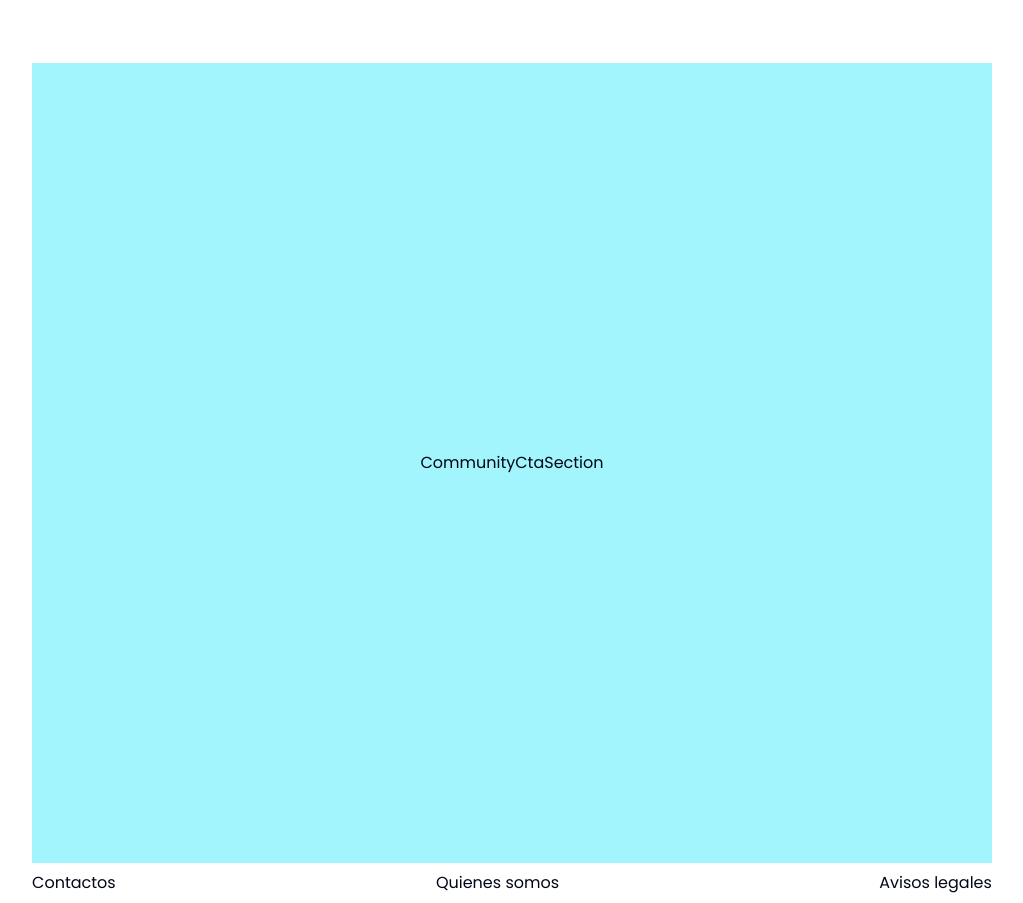
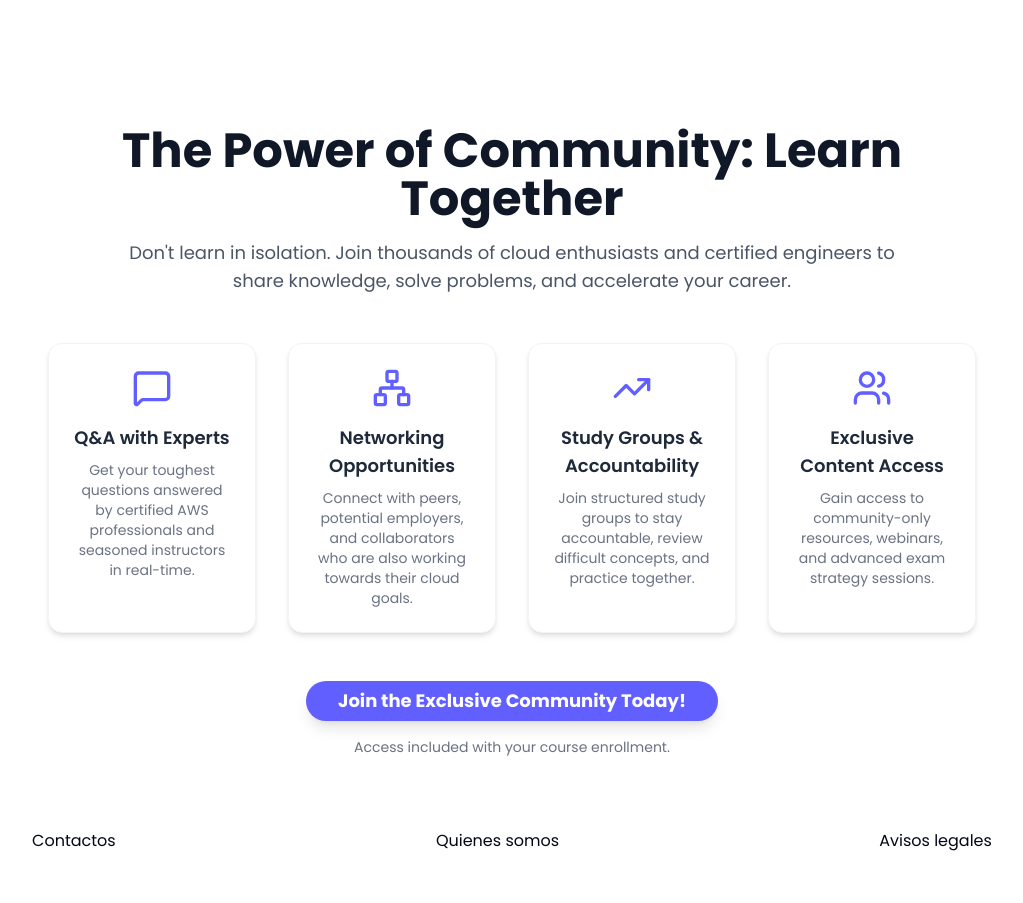
Before and after one commit to rodrigopinto30/aws-certificated-nxt, a Next.js app: page / in a window 1280 px wide. Shown: the part 2980-3883 px from the top of the page, without its empty margins (128-1151 px from the left). After the commit the page ends 3841 px from the top, so only its background shows below. Built offline with nearby package versions, Linux system fonts and the light colour scheme.

Commit message:
feat:add community section elements and data

```diff
--- a/src/components/communityCtaSection/CommunityCtaSection.tsx
+++ b/src/components/communityCtaSection/CommunityCtaSection.tsx
@@ -1,11 +1,76 @@
-import React from "react";
+import {
+  Card,
+  CardContent,
+  CardHeader,
+  CardTitle,
+  CardDescription,
+} from "@/components/ui/card";
+import { Button } from "@/components/ui/button";
+import { communityBenefits } from "@/data/community-data";
+import { CertificacionPaso } from "@/types";
 
-const CommunityCtaSection = () => {
+interface BenefitCardProps {
+  benefit: CertificacionPaso;
+}
+
+const BenefitCard = ({ benefit }: BenefitCardProps) => {
+  const IconComponent = benefit.icon;
+
   return (
-    <section className="bg-cyan-200 h-screen w-full snap-start flex flex-col items-center justify-center transition-colors duration-500">
-      CommunityCtaSection
+    <div className="flex flex-col items-center text-center p-6 bg-white rounded-xl shadow-md border border-gray-100">
+      <IconComponent
+        className="h-10 w-10 text-indigo-500 mb-4"
+        aria-label={`Icon for ${benefit.title}`}
+      />
+      <h3 className="text-lg font-semibold text-gray-800 mb-2">
+        {benefit.title}
+      </h3>
+      <p className="text-sm text-gray-500">{benefit.description}</p>
+    </div>
+  );
+};
+
+const CommunitySection = () => {
+  return (
+    <section className="py-16 bg-white">
+      <div className="container mx-auto px-4 max-w-7xl">
+        <div className="text-center mb-12">
+          <h2
+            className="text-4xl font-extrabold text-gray-900 sm:text-5xl"
+            data-testid="community-title"
+          >
+            The Power of Community: Learn Together
+          </h2>
+          <p
+            className="mt-4 text-lg text-gray-600 max-w-3xl mx-auto"
+            data-testid="community-subtitle"
+          >
+            Don't learn in isolation. Join thousands of cloud enthusiasts and
+            certified engineers to share knowledge, solve problems, and
+            accelerate your career.
+          </p>
+        </div>
+
+        <div className="grid grid-cols-1 md:grid-cols-2 lg:grid-cols-4 gap-8 mb-12">
+          {communityBenefits.map((benefit) => (
+            <BenefitCard key={benefit.id} benefit={benefit} />
+          ))}
+        </div>
+
+        <div className="text-center mt-10">
+          <Button
+            className="bg-indigo-500 hover:bg-indigo-600 text-white text-lg font-bold py-3 px-8 rounded-full shadow-lg transition duration-300"
+            size="lg"
+          >
+            Join the Exclusive Community Today!
+          </Button>
+          <p className="mt-4 text-sm text-gray-500">
+            Access included with your course enrollment.
+          </p>
+        </div>
+      </div>
     </section>
   );
 };
 
-export default CommunityCtaSection;
+export default CommunitySection;
--- a/src/components/coreCurriculumSection/CertificationCard.tsx
+++ b/src/components/coreCurriculumSection/CertificationCard.tsx
@@ -5,13 +5,11 @@ import {
   CardHeader,
   CardTitle,
 } from "@/components/ui/card";
-// import { awsCertifications } from "@/data/aws-certifications";
 import { Badge } from "@/components/ui/badge";
 import { Cloud } from "lucide-react";
 import { AwsCertification } from "@/types";
 
 interface CertificationCardProps {
-  //   cert: AwsCertification;
   cert: AwsCertification;
 }
 
@@ -25,7 +23,6 @@ const levelColors = {
 const CertificationCard = ({ cert }: CertificationCardProps) => {
   const IconComponent = cert.icon;
   const levelClass = levelColors[cert.level] || "bg-gray-500";
-  //const levelClass = "bg-gray-500";
 
   return (
     <Card
--- /dev/null
+++ b/src/data/community-data.ts
@@ -0,0 +1,29 @@
+import { MessageSquare, Network, TrendingUp, Users } from 'lucide-react';
+import { CertificacionPaso } from '@/types';
+
+export const communityBenefits: CertificacionPaso[] = [
+    {
+        id: 1,
+        icon: MessageSquare,
+        title: "Q&A with Experts",
+        description: "Get your toughest questions answered by certified AWS professionals and seasoned instructors in real-time.",
+    },
+    {
+        id: 2,
+        icon: Network,
+        title: "Networking Opportunities",
+        description: "Connect with peers, potential employers, and collaborators who are also working towards their cloud goals.",
+    },
+    {
+        id: 3,
+        icon: TrendingUp,
+        title: "Study Groups & Accountability",
+        description: "Join structured study groups to stay accountable, review difficult concepts, and practice together.",
+    },
+    {
+        id: 4,
+        icon: Users,
+        title: "Exclusive Content Access",
+        description: "Gain access to community-only resources, webinars, and advanced exam strategy sessions.",
+    },
+];
```
Also changed, not shown: src/components/coreCurriculumSection/CoreCurriculumSection.tsx (+0 -20 lines).
